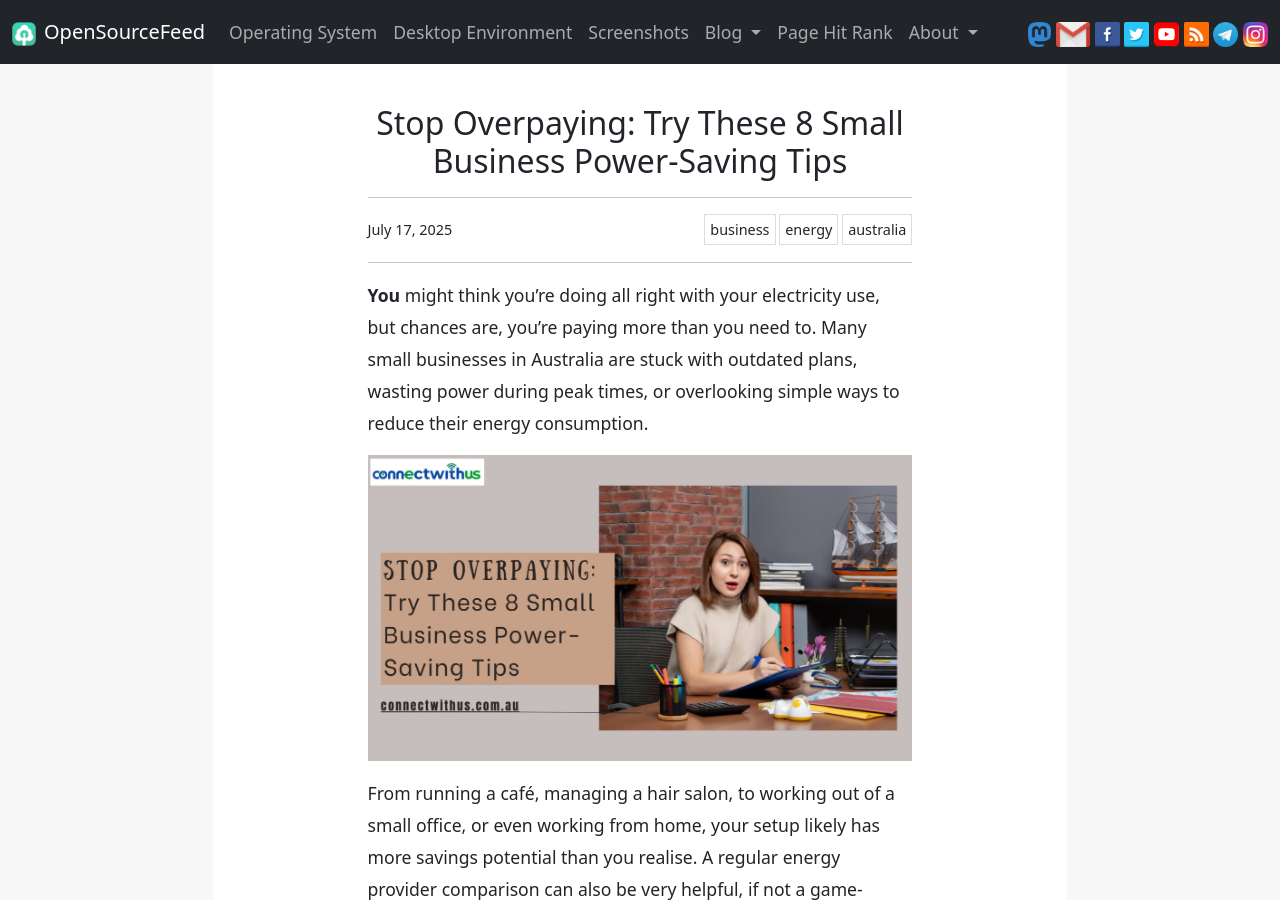
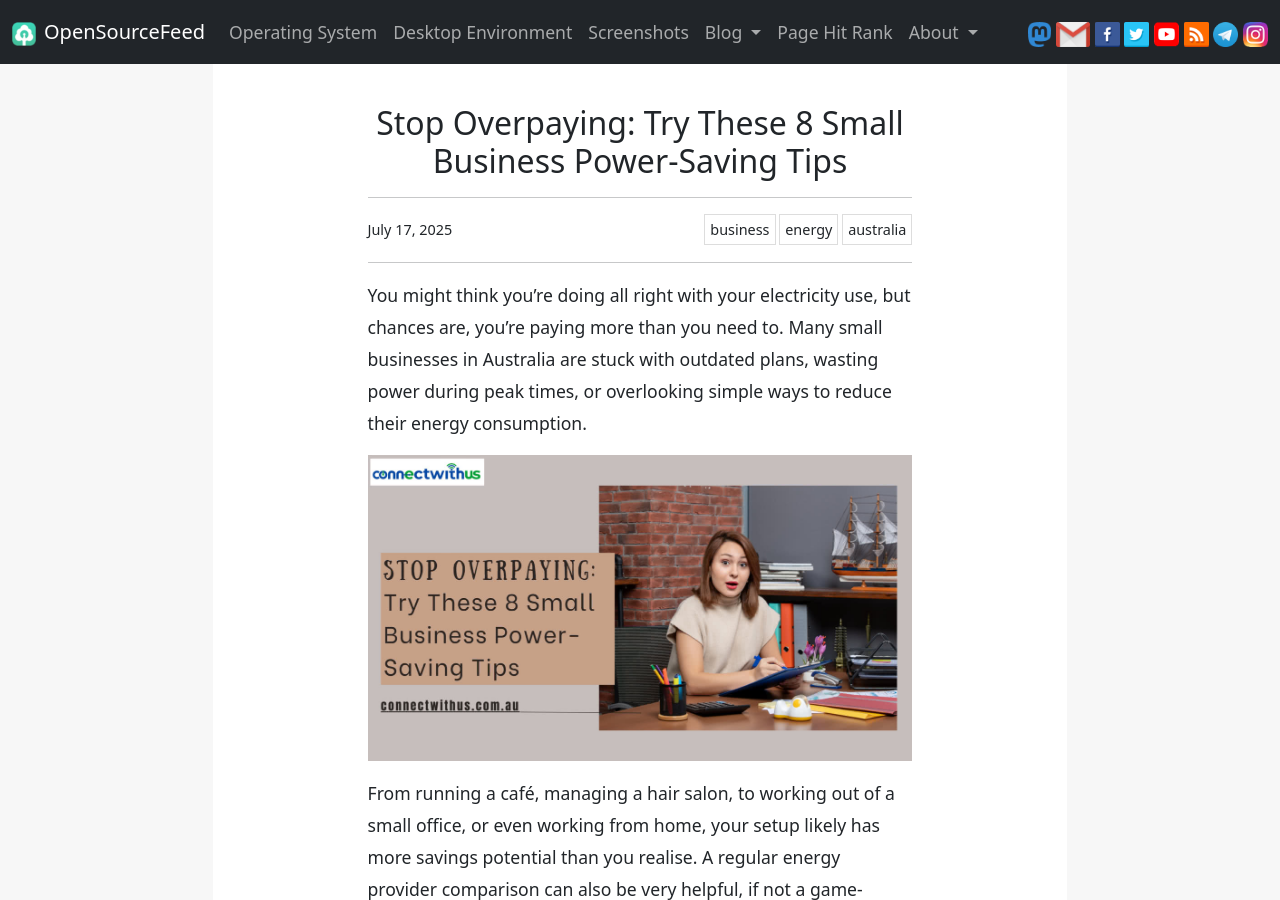
Before and after one commit to opensourcefeed/insights, a Jekyll site: the page built from _posts/2025-07-17-small-business-energy-saving-tips-australia.md, in a window 1280 px wide and 900 px high. Built offline with Jekyll 4.4.1, drawn with Linux system fonts in a browser that asks for light colours; comment, search, counter and statistics services are not loaded.

Commit message:
Update content formatting

```diff
--- a/_posts/2025-07-17-small-business-energy-saving-tips-australia.md
+++ b/_posts/2025-07-17-small-business-energy-saving-tips-australia.md
@@ -7,7 +7,7 @@ description: Simple, practical energy-saving tips Australian small businesses ca
 image: /insights/assets/images/post-images/power-saving.jpg
 ---
 
-**You** might think you're doing all right with your electricity use, but chances are, you're paying more than you need to. Many small businesses in Australia are stuck with outdated plans, wasting power during peak times, or overlooking simple ways to reduce their energy consumption.
+You might think you're doing all right with your electricity use, but chances are, you're paying more than you need to. Many small businesses in Australia are stuck with outdated plans, wasting power during peak times, or overlooking simple ways to reduce their energy consumption.
 
 ![Power saving tips - featured image](/insights/assets/images/post-images/power-saving.jpg)
 
```
